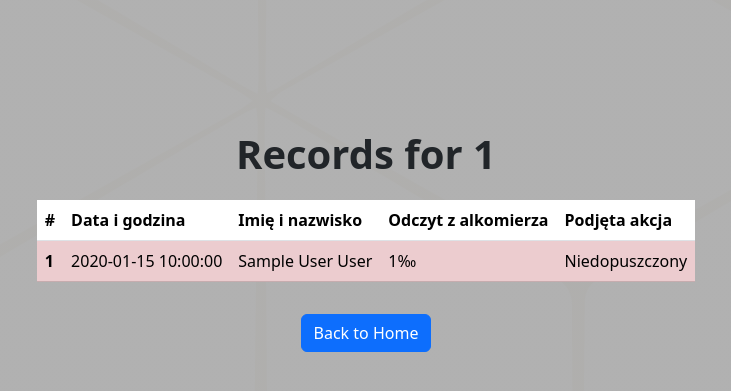
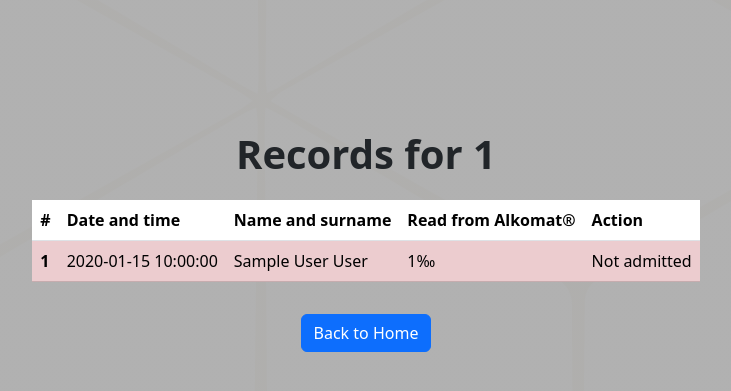
Before and after one commit to bartosz-zelek/alkomat_flask, a Flask app: page /readings_table/1 in a window 1280 px wide. Shown: the part 162-553 px from the top of the page, without its empty margins (274-1005 px from the left). Run offline with Flask 3, Linux system fonts and the light colour scheme; tables that the repository leaves empty hold one stand-in row (values such as "Sample post").

Commit message:
improvements + language unification

```diff
--- a/static/live_records.js
+++ b/static/live_records.js
@@ -11,9 +11,9 @@ setInterval(() => {
                 <td>${reading[0]}</td>
                 <td>${reading[1]} ${reading[2]}</td>
                 <td>${reading[3]}‰</td>
-                <td>${reading[3] <= 0.2 ? "Dopuszczony" : "Niedopuszczony"}</td>
+                <td>${reading[3] < 0.2 ? "Dopuszczony" : "Niedopuszczony"}</td>
                 `;
-                if (reading[3] <= 0.2) {
+                if (reading[3] < 0.2) {
                     row.classList.add('table-success');
                 } else {
                     row.classList.add('table-danger');
--- a/static/records_for_single_user.js
+++ b/static/records_for_single_user.js
@@ -12,9 +12,9 @@ function set_record_updater(user_id) {
                     <td>${reading[0]}</td>
                     <td>${reading[1]} ${reading[2]}</td>
                     <td>${reading[3]}‰</td>
-                    <td>${reading[3] <= 0.2 ? "Dopuszczony" : "Niedopuszczony"}</td>
+                    <td>${reading[3] < 0.2 ? "Admitted" : "Not admitted"}</td>
                     `;
-                    if (reading[3] <= 0.2) {
+                    if (reading[3] < 0.2) {
                         row.classList.add('table-success');
                     } else {
                         row.classList.add('table-danger');
--- a/templates/login.html
+++ b/templates/login.html
@@ -1,6 +1,6 @@
 {% extends "layout.html" %}
 {% block title %}
-Login - Alkomat
+Login - Alkomat®
 {% endblock %}
 {% block content %}
 <div>
--- a/templates/records_for_single_user.html
+++ b/templates/records_for_single_user.html
@@ -1,5 +1,5 @@
 {% extends "layout.html" %}
-{% block title %}Live Records - Alkomat{% endblock %}
+{% block title %}Live Records - Alkomat®{% endblock %}
 {% block content %}
     <div>
         <p class="fs-1 fw-bold text-center">Records for {{ user_id }}</p>
@@ -7,10 +7,10 @@
             <thead>
                 <tr>
                     <th scope="col">#</th>
-                    <th scope="col">Data i godzina</th>
-                    <th scope="col">Imię i nazwisko</th>
-                    <th scope="col">Odczyt z alkomierza</th>
-                    <th scope="col">Podjęta akcja</th>
+                    <th scope="col">Date and time</th>
+                    <th scope="col">Name and surname</th>
+                    <th scope="col">Read from Alkomat®</th>
+                    <th scope="col">Action</th>
                 </tr>
             </thead>
             <tbody id="UserRecordsTableBody"></tbody>
--- a/templates/register.html
+++ b/templates/register.html
@@ -1,10 +1,10 @@
 {% extends "layout.html" %}
 {% block title %}
-Register - Alkomat
+Register - Alkomat®
 {% endblock %}
 {% block content %}
 <div>
-        <h2>Register Boss</h2>
+        <p class="fs-1 fw-bold text-center">Register</p>
         <form action="/register" method="post">
             {{ form.hidden_tag() }}
             <div class="mb-3">
```
Also changed, not shown: templates/home.html (+2 -8 lines), templates/live_records.html (+5 -5 lines), static/blocks_number_histogram.png (deleted), static/sober_readings_histogram.png (deleted).
